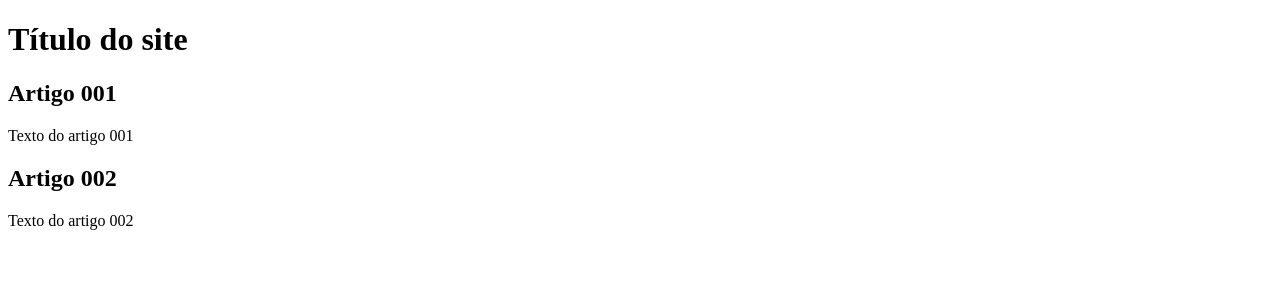
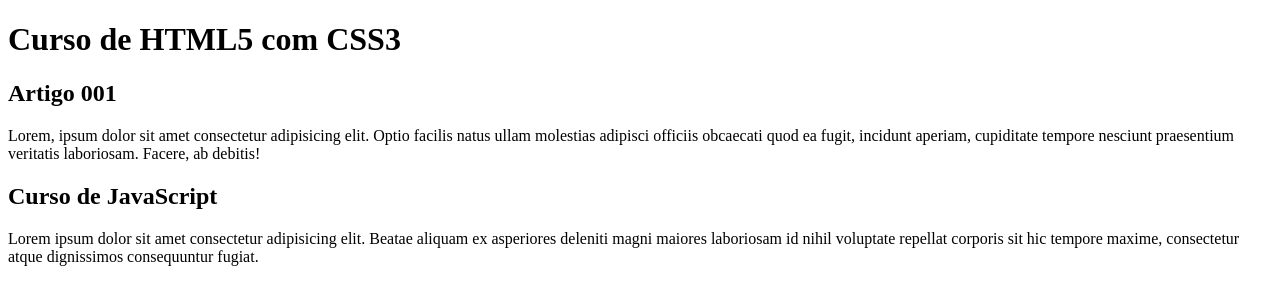
Before and after one commit to isakHendrixs/projeto-site, a plain HTML site: page index.html in a window 1280 px wide. Drawn offline with Linux system fonts and the light colour scheme.

Commit message:
comecei a escrever o conteúdo

```diff
--- a/index.html
+++ b/index.html
@@ -4,19 +4,19 @@
     <meta charset="UTF-8">
     <meta http-equiv="X-UA-Compatible" content="IE=edge">
     <meta name="viewport" content="width=device-width, initial-scale=1.0">
-    <title>Título do site</title>
+    <title>Cursos grátis</title>
 </head>
 <body>
     <main>
         <header>
-            <h1>Título do site</h1>
+            <h1>Curso de HTML5 com CSS3</h1>
             <article>
                 <h2>Artigo 001</h2>
-                <p>Texto do artigo 001</p>
+                <p>Lorem, ipsum dolor sit amet consectetur adipisicing elit. Optio facilis natus ullam molestias adipisci officiis obcaecati quod ea fugit, incidunt aperiam, cupiditate tempore nesciunt praesentium veritatis laboriosam. Facere, ab debitis!</p>
             </article>
             <article>
-                <h2>Artigo 002</h2>
-                <p>Texto do artigo 002</p>
+                <h2>Curso de JavaScript</h2>
+                <p>Lorem ipsum dolor sit amet consectetur adipisicing elit. Beatae aliquam ex asperiores deleniti magni maiores laboriosam id nihil voluptate repellat corporis sit hic tempore maxime, consectetur atque dignissimos consequuntur fugiat.</p>
             </article>
         </header>
     </main>
```
